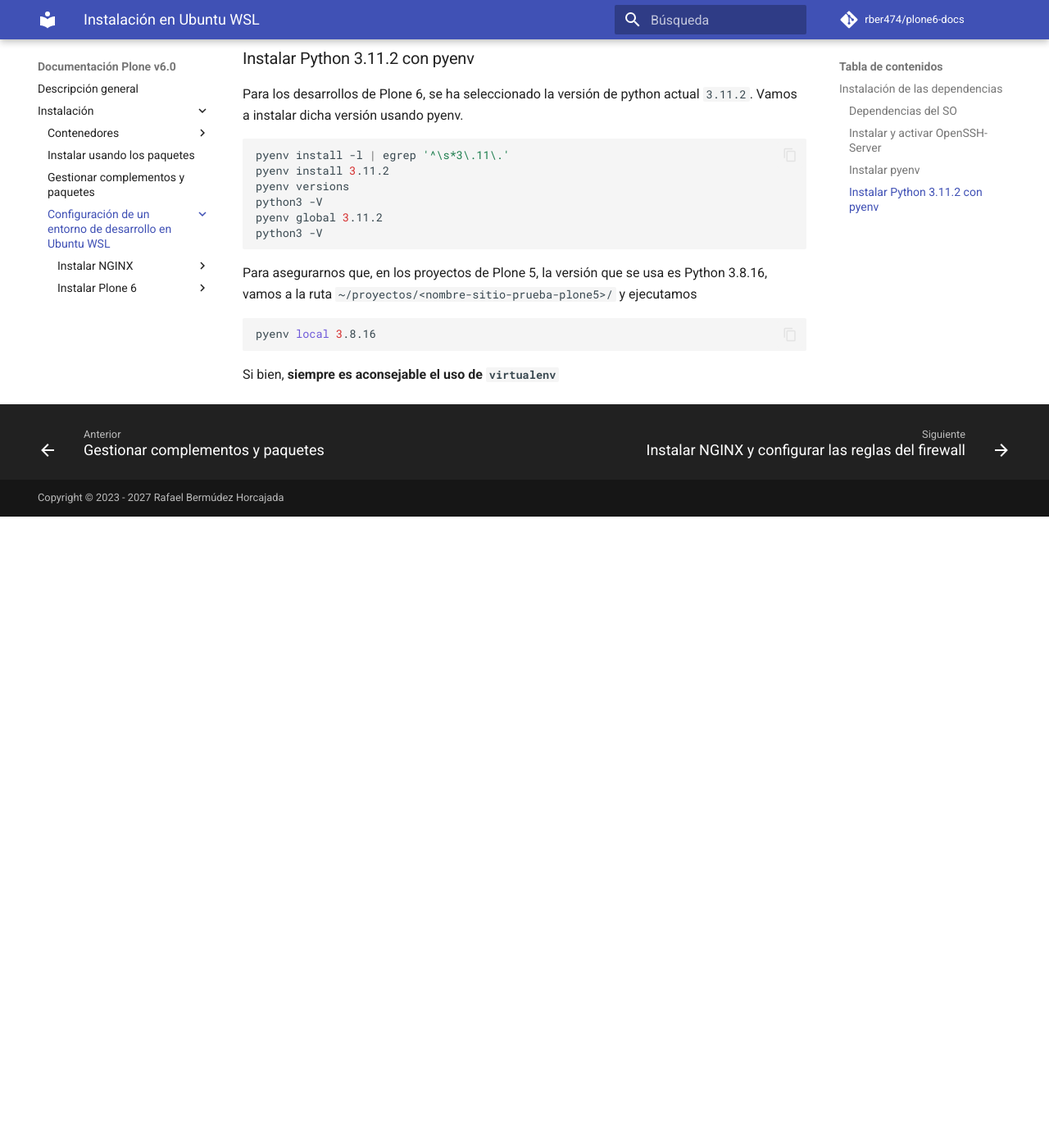
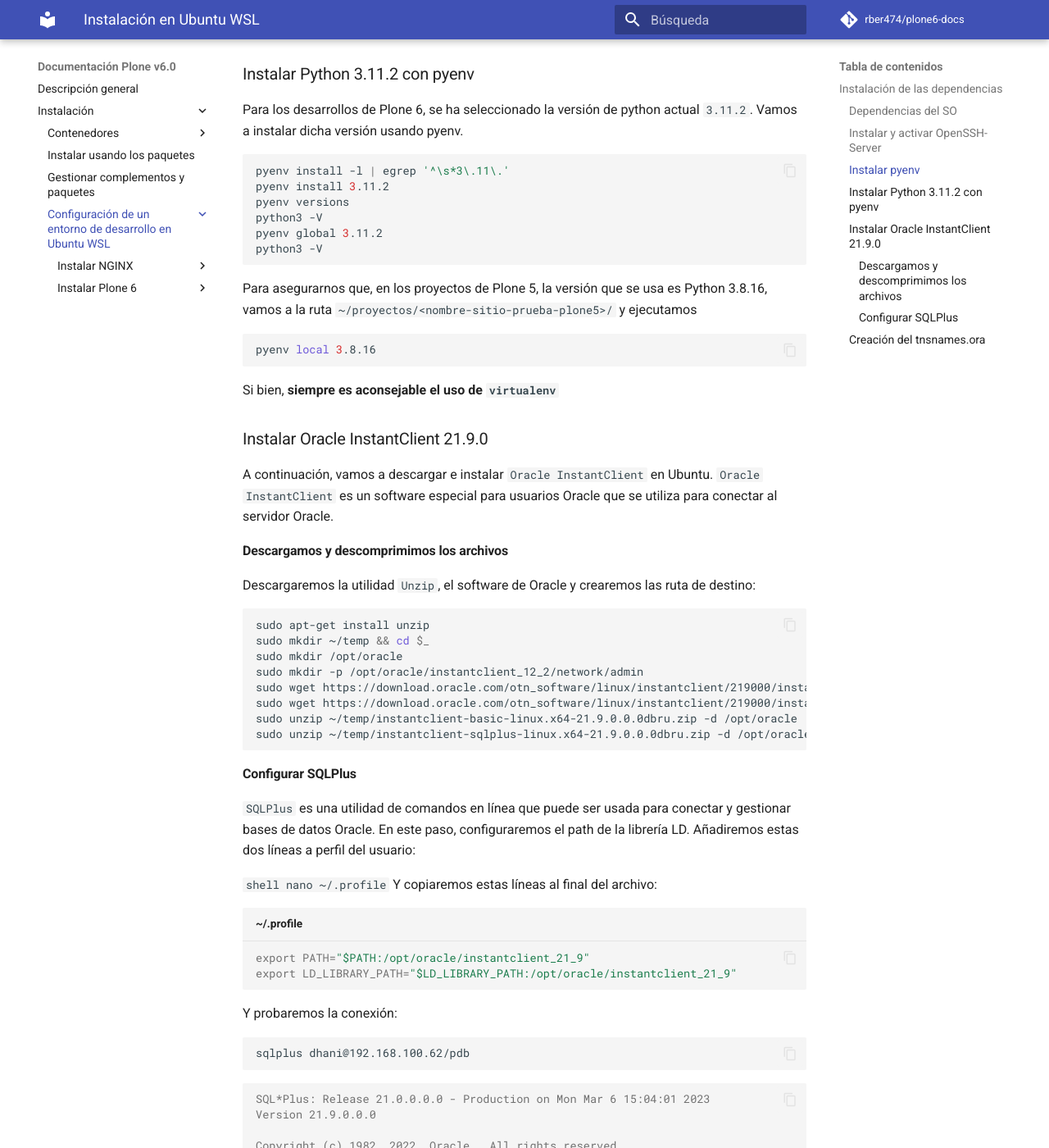
Before and after one commit to rber474/plone6-docs, an MkDocs documentation site: the page built from docs/install/desarrollo/index.md, in a window 1280 px wide and 1400 px high, scrolled down 1415 px. Shown: the whole window at 82% size. Built offline with MkDocs 1.6.1 and Material for MkDocs 9.7.7, drawn with Linux system fonts in a browser that asks for light colours; comment, search, counter and statistics services are not loaded; before the commit the page ends 2045 px from its top, so only the background shows below that; some of the changed text lies outside the part shown.

Commit message:
Connect to Oracle

````diff
--- a/docs/install/desarrollo/index.md
+++ b/docs/install/desarrollo/index.md
@@ -83,3 +84,99 @@ Para asegurarnos que, en los proyectos de Plone 5, la versión que se usa es Pyt
 pyenv local 3.8.16
 ```
 Si bien, **siempre es aconsejable el uso de ``virtualenv``**
+
+### Instalar Oracle InstantClient 21.9.0
+
+A continuación, vamos a descargar e instalar ``Oracle InstantClient`` en Ubuntu. ``Oracle InstantClient`` es un software especial para usuarios Oracle que se utiliza para conectar al servidor Oracle.
+
+#### Descargamos y descomprimimos los archivos
+
+Descargaremos la utilidad ``Unzip``, el software de Oracle y crearemos las ruta de destino:
+
+``` shell
+sudo apt-get install unzip
+sudo mkdir ~/temp && cd $_
+sudo mkdir /opt/oracle
+sudo mkdir -p /opt/oracle/instantclient_12_2/network/admin
+sudo wget https://download.oracle.com/otn_software/linux/instantclient/219000/instantclient-basic-linux.x64-21.9.0.0.0dbru.zip
+sudo wget https://download.oracle.com/otn_software/linux/instantclient/219000/instantclient-sqlplus-linux.x64-21.9.0.0.0dbru.zip
+sudo unzip ~/temp/instantclient-basic-linux.x64-21.9.0.0.0dbru.zip -d /opt/oracle
+sudo unzip ~/temp/instantclient-sqlplus-linux.x64-21.9.0.0.0dbru.zip -d /opt/oracle
+```
+
+#### Configurar SQLPlus
+
+``SQLPlus`` es una utilidad de comandos en línea que puede ser usada para conectar y gestionar bases de datos Oracle. En este paso, configuraremos el path de la librería LD. Añadiremos estas dos líneas a perfil del usuario:
+
+`` shell
+nano ~/.profile
+``
+Y copiaremos estas líneas al final del archivo:
+
+``` cfg title="~/.profile"
+export PATH="$PATH:/opt/oracle/instantclient_21_9"
+export LD_LIBRARY_PATH="$LD_LIBRARY_PATH:/opt/oracle/instantclient_21_9"
+```
+
+Y probaremos la conexión:
+
+``` shell
+sqlplus dhani@192.168.100.62/pdb
+```
+
+``` Output
+SQL*Plus: Release 21.0.0.0.0 - Production on Mon Mar 6 15:04:01 2023
+Version 21.9.0.0.0
+
+Copyright (c) 1982, 2022, Oracle.  All rights reserved.
+
+Enter password:
+```
+Para salir, presione ++ctrl+c++ y luego ++enter++
+
+### Creación del tnsnames.ora
+Ahora crearemos el archivo ``tnsnames.ora``, necesario para configurar el servicio ``DWEB``
+
+``` shell
+sudo mkdir -p /opt/oracle/instantclient_12_2/network/admin
+sudo nano /opt/oracle/instantclient_12_2/network/admin/tnsnames.ora
+```
+
+Y copiaremos el siguiente contenido:
+
+``` cfg title="tnsnames.ora"
+DWEB =
+(DESCRIPTION =
+    (ADDRESS =
+        (PROTOCOL = TCP)
+        (HOST = $(hostname).local)
+        (PORT = 1559)
+    )
+    (CONNECT_DATA =
+        (SERVER = DEDICATED)
+        (SID = DWEB)
+    )
+)
+```
+Guardamos y salimos: ++ctrl+o++ ++ctrl+x++
+
+Probamos la conexión, **sustituyendo ``<username>`` por el usuario y ``<password>`` por la clave**:
+
+``` shell
+sqlplus <username>/<password>@(DESCRIPTION = (ADDRESS = (PROTOCOL = TCP) (HOST = $(hostname).local) (PORT = 1559) ) (CONNECT_DATA = (SERVER = DEDICATED) (SID = DWEB) ) )
+```
+
+``` output
+SQL*Plus: Release 21.0.0.0.0 - Production on Mon Mar 6 17:31:08 2023
+Version 21.9.0.0.0
+
+Copyright (c) 1982, 2022, Oracle.  All rights reserved.
+
+Hora de Ultima Conexion Correcta: Lun Mar 06 2023 17:29:42 +01:00
+
+Conectado a:
+Oracle Database 19c Enterprise Edition Release 19.0.0.0.0 - Production
+Version 19.10.0.0.0
+
+SQL>
+```
````
Also changed, not shown: other parts of docs/install/desarrollo/index.md (+2 -1 lines), docs/install/desarrollo/nginx-reverse-proxy-varnish-plone.md (+18 -5 lines).
